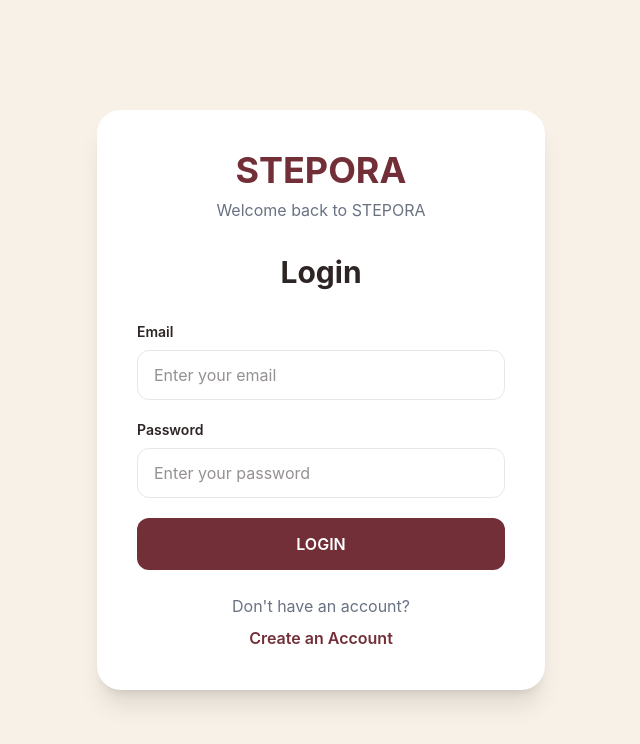
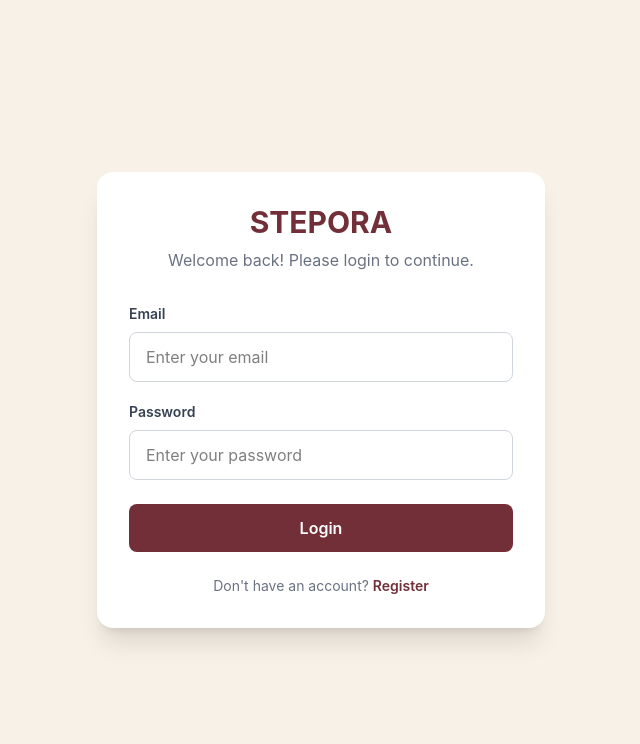
Before and after one commit to rukiyanusha123-collab/STEPORA-Ecommerce-week-8-9.10, a React (Vite) app: page /login in a window 1280 px wide. Shown: the top 744 px of the page, without its empty margins (319-959 px from the left). Built offline with nearby package versions, Linux system fonts and the light colour scheme.

Commit message:
stepora-shoe-store

```diff
--- a/db.json
+++ b/db.json
@@ -646,7 +646,8 @@
       "name": "Muaadh",
       "email": "muaadh123@gmail.com",
       "password": "muaadh123",
-      "role": "user"
+      "role": "user",
+      "blocked": false
     },
     {
       "id": "admin1",
--- a/src/pages/Login.jsx
+++ b/src/pages/Login.jsx
@@ -15,6 +15,7 @@
   const handleLogin = async (e) => {
     e.preventDefault();
 
+    // Check empty fields
     if (!email || !password) {
       setPopupMessage("Please enter email and password.");
       setSuccess(false);
@@ -23,12 +24,14 @@
     }
 
     try {
+      // Get all users
       const response = await axios.get(
         "http://localhost:3000/users"
       );
 
       const users = response.data;
 
+      // Find user
       const loggedInUser = users.find(
         (user) =>
           user.email?.trim().toLowerCase() ===
@@ -36,6 +39,7 @@
           user.password === password
       );
 
+      // Invalid login
       if (!loggedInUser) {
         setPopupMessage("Invalid email or password.");
         setSuccess(false);
@@ -43,6 +47,17 @@
         return;
       }
 
+      // Check blocked user
+      if (loggedInUser.blocked === true) {
+        setPopupMessage(
+          "Your account has been blocked."
+        );
+        setSuccess(false);
+        setShowPopup(true);
+        return;
+      }
+
+      // User data to store in localStorage
       const userData = {
         id: loggedInUser.id,
         name: loggedInUser.name,
@@ -50,17 +65,21 @@
         role: loggedInUser.role || "user",
       };
 
+      // Save logged-in user
       localStorage.setItem(
         "user",
         JSON.stringify(userData)
       );
 
+      // Clear old local cart
       localStorage.removeItem("cart");
       localStorage.removeItem("cartItems");
 
+      // Clear form
       setEmail("");
       setPassword("");
 
+      // Success popup
       setPopupMessage("Welcome back!");
       setSuccess(true);
       setShowPopup(true);
@@ -77,6 +96,7 @@
     }
   };
 
+  // Popup OK button
   const handleOk = () => {
     setShowPopup(false);
 
@@ -85,116 +105,121 @@
         localStorage.getItem("user")
       );
 
+      // Admin → Admin Dashboard
       if (userData.role === "admin") {
         navigate("/admin");
       } else {
+        // User → Home
         navigate("/home");
       }
     }
   };
 
   return (
-    <div className="min-h-screen bg-[#F8F1E7] flex items-center justify-center px-4 sm:px-6 py-8">
+    <div className="min-h-screen bg-[#F8F1E7] flex items-center justify-center px-4">
 
-      {/* LOGIN CARD */}
-      <div className="w-full max-w-md bg-white p-6 sm:p-8 md:p-10 rounded-2xl sm:rounded-3xl shadow-xl">
+      {/* ================= LOGIN CARD ================= */}
+
+      <div className="w-full max-w-md bg-white rounded-2xl shadow-xl p-8">
 
         {/* LOGO */}
-        <div className="text-center mb-6 sm:mb-8">
 
-          <h1 className="text-3xl sm:text-4xl font-bold text-[#722F37]">
+        <div className="text-center mb-8">
+
+          <h1 className="text-3xl font-bold text-[#722F37]">
             STEPORA
           </h1>
 
-          <p className="text-gray-500 mt-2 text-sm sm:text-base">
-            Welcome back to STEPORA
+          <p className="text-gray-500 mt-2">
+            Welcome back! Please login to continue.
           </p>
 
         </div>
 
-        {/* TITLE */}
-        <h2 className="text-2xl sm:text-3xl font-bold text-center text-[#2D2424] mb-6 sm:mb-8">
-          Login
-        </h2>
+        {/* ================= FORM ================= */}
 
-        {/* FORM */}
-        <form
-          onSubmit={handleLogin}
-          className="space-y-4 sm:space-y-5"
-        >
+        <form onSubmit={handleLogin}>
 
           {/* EMAIL */}
-          <div>
 
-            <label className="block text-sm font-semibold text-[#2D2424] mb-2">
+          <div className="mb-5">
+
+            <label className="block text-sm font-semibold text-gray-700 mb-2">
               Email
             </label>
 
             <input
               type="email"
+              value={email}
+              onChange={(e) =>
+                setEmail(e.target.value)
+              }
               placeholder="Enter your email"
-              value={email}
-              onChange={(e) => setEmail(e.target.value)}
-              className="w-full px-4 py-3 border border-gray-200 rounded-xl outline-none text-[#2D2424] text-sm sm:text-base focus:ring-2 focus:ring-[#722F37] focus:border-[#722F37] transition"
+              className="w-full border border-gray-300 rounded-lg px-4 py-3 outline-none focus:ring-2 focus:ring-[#722F37]"
             />
 
           </div>
 
           {/* PASSWORD */}
-          <div>
 
-            <label className="block text-sm font-semibold text-[#2D2424] mb-2">
+          <div className="mb-6">
+
+            <label className="block text-sm font-semibold text-gray-700 mb-2">
               Password
             </label>
 
             <input
               type="password"
+              value={password}
+              onChange={(e) =>
+                setPassword(e.target.value)
+              }
               placeholder="Enter your password"
-              value={password}
-              onChange={(e) => setPassword(e.target.value)}
-              className="w-full px-4 py-3 border border-gray-200 rounded-xl outline-none text-[#2D2424] text-sm sm:text-base focus:ring-2 focus:ring-[#722F37] focus:border-[#722F37] transition"
+              className="w-full border border-gray-300 rounded-lg px-4 py-3 outline-none focus:ring-2 focus:ring-[#722F37]"
             />
 
           </div>
 
           {/* LOGIN BUTTON */}
+
           <button
             type="submit"
-            className="w-full bg-[#722F37] text-white py-3 sm:py-3.5 rounded-xl font-semibold text-sm sm:text-base hover:bg-[#5E252C] transition active:scale-[0.98]"
+            className="w-full bg-[#722F37] text-white py-3 rounded-lg font-semibold hover:bg-[#5f272e] transition"
           >
-            LOGIN
+            Login
           </button>
 
         </form>
 
-        {/* REGISTER */}
-        <div className="text-center mt-6">
+        {/* REGISTER LINK */}
 
-          <p className="text-gray-500 text-sm sm:text-base">
-            Don't have an account?
-          </p>
+        <p className="text-center text-sm text-gray-500 mt-6">
+
+          Don't have an account?{" "}
 
           <button
-            type="button"
             onClick={() => navigate("/register")}
-            className="mt-2 text-[#722F37] font-semibold hover:underline"
+            className="text-[#722F37] font-semibold hover:underline"
           >
-            Create an Account
+            Register
           </button>
 
-        </div>
+        </p>
 
       </div>
 
-      {/* POPUP */}
+      {/* ================= POPUP ================= */}
+
       {showPopup && (
-        <div className="fixed inset-0 bg-black/50 flex items-center justify-center z-50 px-4">
 
-          <div className="bg-white w-full max-w-sm p-6 sm:p-8 rounded-2xl sm:rounded-3xl shadow-2xl text-center">
+        <div className="fixed inset-0 bg-black/40 flex items-center justify-center px-4 z-50">
+
+          <div className="bg-white w-full max-w-sm rounded-2xl shadow-xl p-6 text-center">
 
             {/* ICON */}
+
             <div
-              className={`w-14 h-14 sm:w-16 sm:h-16 mx-auto rounded-full flex items-center justify-center text-2xl sm:text-3xl font-bold mb-4 sm:mb-5 ${
+              className={`w-14 h-14 mx-auto rounded-full flex items-center justify-center text-2xl mb-4 ${
                 success
                   ? "bg-green-100 text-green-600"
                   : "bg-red-100 text-red-600"
@@ -203,29 +228,23 @@
               {success ? "✓" : "!"}
             </div>
 
-            {/* POPUP TITLE */}
-            <h2
-              className={`text-xl sm:text-2xl font-bold mb-3 ${
-                success
-                  ? "text-[#722F37]"
-                  : "text-red-600"
-              }`}
-            >
+            {/* MESSAGE */}
+
+            <h2 className="text-xl font-bold text-gray-900 mb-2">
               {success
-                ? "Login Successful!"
-                : "Login Error"}
+                ? "Login Successful"
+                : "Login Failed"}
             </h2>
 
-            {/* MESSAGE */}
-            <p className="text-[#2D2424] text-sm sm:text-base mb-6">
+            <p className="text-gray-500 text-sm">
               {popupMessage}
             </p>
 
             {/* OK BUTTON */}
+
             <button
-              type="button"
               onClick={handleOk}
-              className="w-full sm:w-auto bg-[#722F37] text-white px-8 sm:px-10 py-3 rounded-xl font-semibold hover:bg-[#5E252C] transition"
+              className="w-full mt-6 bg-[#722F37] text-white py-3 rounded-lg font-semibold hover:bg-[#5f272e] transition"
             >
               OK
             </button>
@@ -233,6 +252,7 @@
           </div>
 
         </div>
+
       )}
 
     </div>
```
